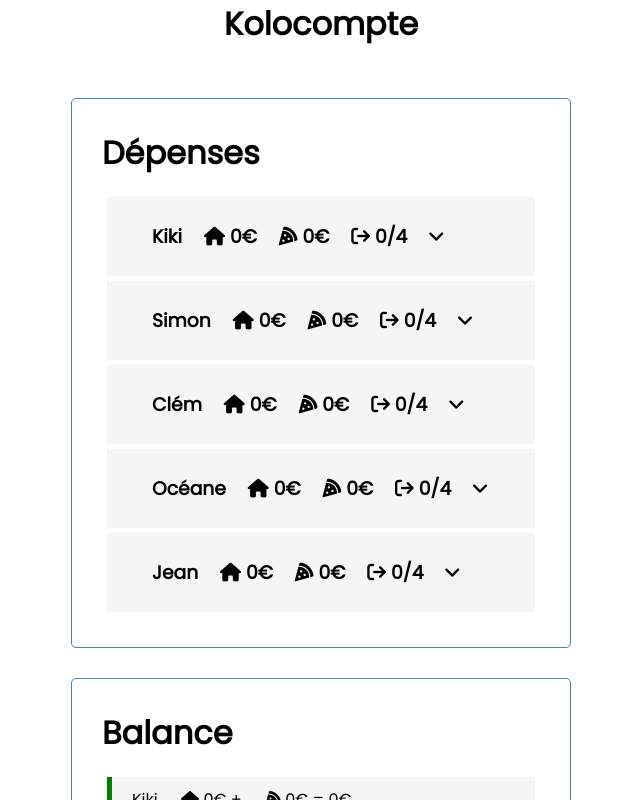
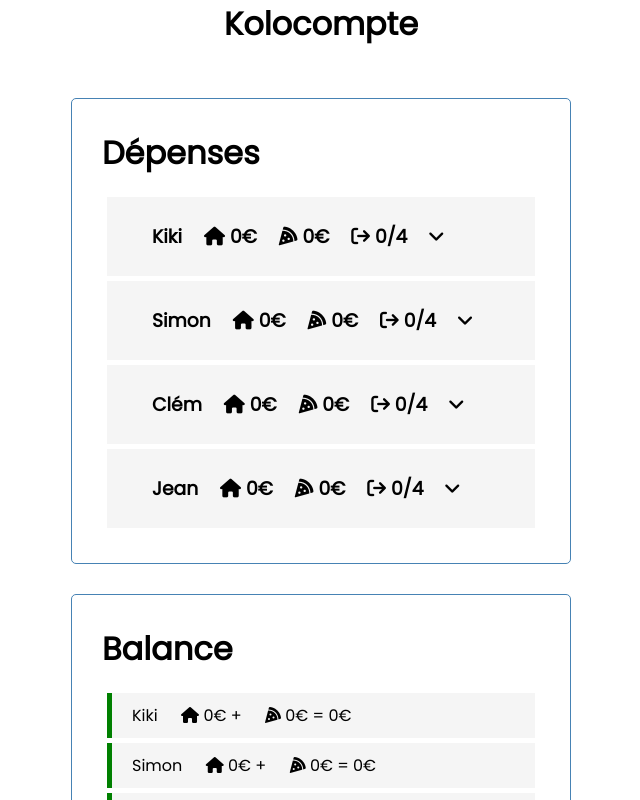
Before and after one commit to JeanMainguy/Kolocompte, a Vue app: page / in a window 1280 px wide. Shown: the top 800 px of the page, without its empty margins (319-959 px from the left). Built offline with nearby package versions, Linux system fonts and the light colour scheme.

Commit message:
update member names

```diff
--- a/src/App.vue
+++ b/src/App.vue
@@ -233,59 +233,9 @@ export default {
 
     this.total_weeks_spent = 0,
 
-    this.members_name = ["Kiki", "Simon", "Clém", "Océane", "Jean"]
+    this.members_name = ["Kiki", "Simon", "Clém", "Jean"]
 
     this.members = []
-  //     {
-  //     id:0,
-  //     name:"Arthur",
-  //     food_expenses:[],
-  //    house_expenses:[],
-  //     expense_sum:0,
-  //     balance:0,
-  //     week_away:0,
-  //   },
-  //   {
-  //     id:1,
-  //     name:"Jean",
-  //     food_expenses:[],
-  //    house_expenses:[],
-  //     expense_sum:0,
-  //     balance:0,
-  //     week_away:0,
-  //   },
-  //   {
-  //     id:2,
-  //     name:"Nao",
-  //     food_expenses:[],
-  //    house_expenses:[],
-  //     expense_sum:0,
-  //     balance:0,
-  //     week_away:0,
-  //   },
-  //   {
-  //     id:3,
-  //     name:"Kiki",
-  //     food_expenses:[],
-  //    house_expenses:[],
-  //     expense_sum:0,
-  //     balance:0,
-  //     week_away:0,
-  //   },
-  //   {
-  //     id:4,
-  //     name:"Clém",
-  //     food_expenses:[],
-  //    house_expenses:[],
-  //     expense_sum:0,
-  //     balance:0,
-  //     week_away:0,
-  //   },
-  //   {
-  //     id:5,
-  //     name:"Simon",
-  //   } ]
-
   },
 
 
```
